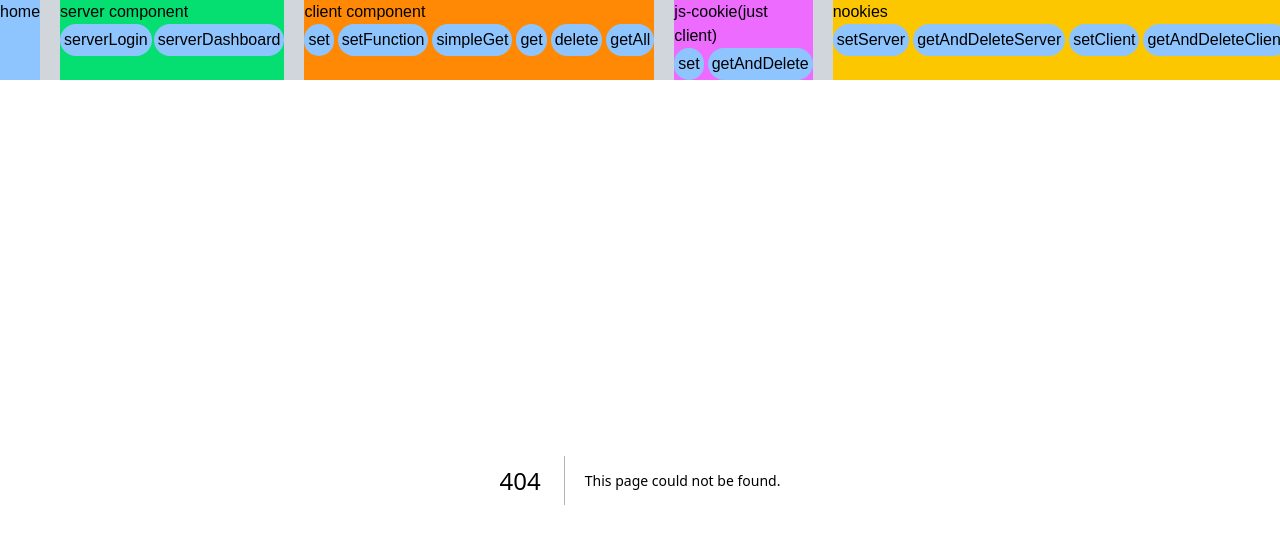
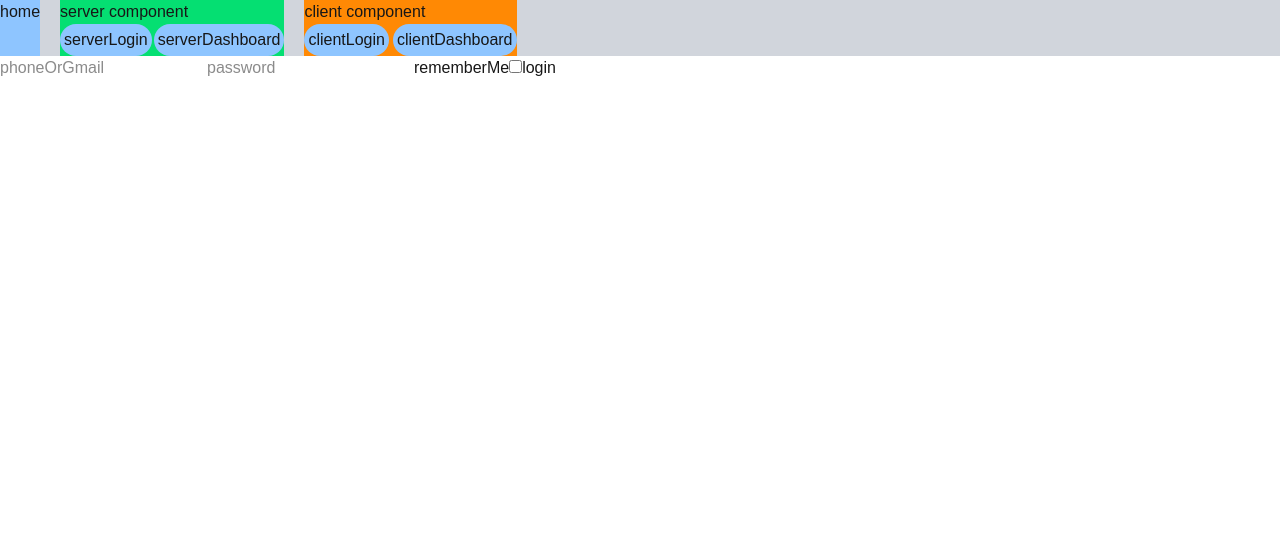
Before and after one commit to salarieharef/next15-feature, a Next.js app: page /clientLogin in a window 1280 px wide. Before the commit this address had no page. Shown: the top 544 px of the page. Built offline with nearby package versions, Linux system fonts and the light colour scheme.

Commit message:
client auth

```diff
--- a/app/(aServer)/serverDashboard/page.tsx
+++ b/app/(aServer)/serverDashboard/page.tsx
@@ -1,8 +1,24 @@
+import { getCookie } from '@/utils/serverCookies'
 import React from 'react'
 
-const ServerDashboard = () => {
+const ServerDashboard = async () => {
+  const token = await getCookie('token')
+
+  const res = await fetch('https://classapi.sepehracademy.ir/api/SharePanel/GetProfileInfo', {
+    method: 'GET',
+    headers: {
+      'Content-Type': 'application/json',
+      'Authorization': `Bearer ${token}`
+    }
+  })
+  const data = await res.json()
+  console.log(data)
+
   return (
-    <div>ServerDashboard</div>
+    <div>
+      <h1>{data?.phoneNumber}</h1>
+      <h1>{data?.email}</h1>
+    </div>
   )
 }
 
--- /dev/null
+++ b/app/(bClient)/clientDashboard/page.tsx
@@ -0,0 +1,34 @@
+'use client'
+
+import { getCookieClient } from '@/utils/clientCookie'
+import { getCookie } from '@/utils/jsCookie'
+import axios from 'axios';
+import { useEffect, useState } from 'react';
+
+
+const ClientDashboard = () => {
+  const [data, setData] = useState<any>(null);
+
+  const token = getCookie('token') // or const token = getCookieClient('token')
+
+  const fetchData = async () => {
+    const res = await axios.get('https://classapi.sepehracademy.ir/api/SharePanel/GetProfileInfo', {
+      headers: { Authorization: `Bearer ${token}` }
+    })
+    setData(res.data)
+  }
+
+
+  useEffect(() => {
+    fetchData()
+  }, [])
+
+  return (
+    <div>
+      <h1>{data?.phoneNumber}</h1>
+      <h1>{data?.email}</h1>
+    </div>
+  )
+}
+
+export default ClientDashboard
--- /dev/null
+++ b/app/(bClient)/clientLogin/page.tsx
@@ -0,0 +1,44 @@
+"use client";
+import { setCookieClient } from "@/utils/clientCookie";
+import axios from "axios";
+import { redirect } from "next/navigation";
+
+const ClientLogin = () => {
+  const handleLogin = async (e:any) => {
+    e.preventDefault()
+    const phoneOrGmail = e.target.phoneOrGmail.value
+    const password = e.target.password.value
+    const rememberMe = e.target.rememberMe.checked
+
+    const res = await axios.post('https://classapi.sepehracademy.ir/api/Sign/Login', {
+      phoneOrGmail,
+      password,
+      rememberMe
+    })
+
+    console.log(res.data)
+
+    if(res.data.token){
+      setCookieClient('token', res.data.token)
+      redirect('/clientDashboard')
+    }
+  };
+  return (
+    <div>
+      <form onSubmit={handleLogin}>
+        <input type="text" name="phoneOrGmail" placeholder="phoneOrGmail" />
+        <input type="password" name="password" placeholder="password" />
+        <label htmlFor="rememberMe">rememberMe</label>
+        <input
+          type="checkbox"
+          id="rememberMe"
+          name="rememberMe"
+          placeholder="rememberMe"
+        />
+        <button type="submit">login</button>
+      </form>
+    </div>
+  );
+};
+
+export default ClientLogin;
--- a/components/header.tsx
+++ b/components/header.tsx
@@ -12,35 +12,18 @@ const Header = () => {
             <Link href='/serverDashboard' className='bg-blue-300 px-1  py-1 rounded-2xl'>serverDashboard</Link>
           </div>
         </div>
+
         <div  className=' bg-orange-400'>
           <h2>client component</h2>
           <div className='flex gap-1'>
-            <Link href='/iSet' className='bg-blue-300 px-1 py-1 rounded-2xl'>set</Link>
-            <Link href='/jSetFunction' className='bg-blue-300 px-1 py-1 rounded-2xl'>setFunction</Link>
-            <Link href='/kSimpleGet' className='bg-blue-300 px-1 py-1 rounded-2xl'>simpleGet</Link>
-            <Link href='/lGet' className='bg-blue-300 px-1 py-1 rounded-2xl'>get</Link>
-            <Link href='/mDelete' className='bg-blue-300 px-1 py-1 rounded-2xl'>delete</Link>
-            <Link href='/nGetAll' className='bg-blue-300 px-1 py-1 rounded-2xl'>getAll</Link>
+            <Link href='/clientLogin' className='bg-blue-300 px-1 py-1 rounded-2xl'>clientLogin</Link>
+            <Link href='/clientDashboard' className='bg-blue-300 px-1 py-1 rounded-2xl'>clientDashboard</Link>
+
           </div>
         </div>
 
-        <div  className=' bg-fuchsia-400'>
-          <h2>js-cookie(just client)</h2>
-          <div className='flex gap-1'>
-            <Link href='/o1Set' className='bg-blue-300 px-1 py-1 rounded-2xl'>set</Link>
-            <Link href='/o2GetAndDelete' className='bg-blue-300 px-1 py-1 rounded-2xl'>getAndDelete</Link>
-          </div>
-        </div>
 
-        <div  className=' bg-yellow-400'>
-          <h2>nookies</h2>
-          <div className='flex gap-1'>
-            <Link href='/p1SetServer' className='bg-blue-300 px-1 py-1 rounded-2xl'>setServer</Link>
-            <Link href='/p2GetAndDeleteServer' className='bg-blue-300 px-1 py-1 rounded-2xl'>getAndDeleteServer</Link>
-            <Link href='/p3SetClient' className='bg-blue-300 px-1 py-1 rounded-2xl'>setClient</Link>
-            <Link href='/p4GetAndDeleteClient' className='bg-blue-300 px-1 py-1 rounded-2xl'>getAndDeleteClient</Link>
-          </div>
-        </div>
+
 
 
     </div>
```
